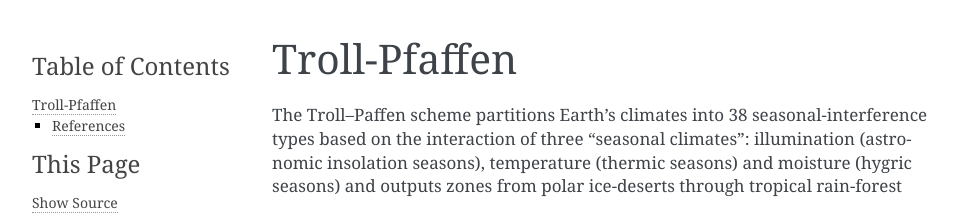
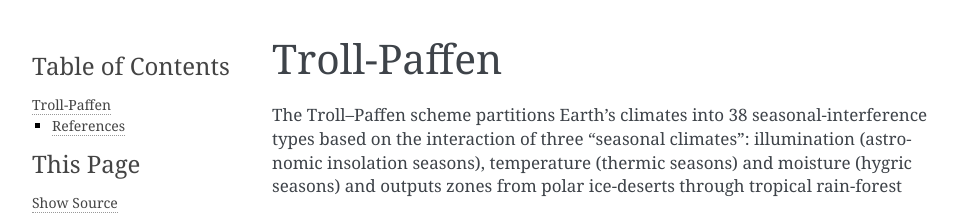
Before and after one commit to clechartre/Biome.jl, a Sphinx documentation site: the page built from docs/src/trollpaffen.md, in a window 1280 px wide and 900 px high. Shown: the top 222 px of the window, without its empty margins (148-1112 px from the left). Built offline with Sphinx 7.4.7, drawn with Linux system fonts in a browser that asks for light colours; the version number could not be read and is left out.

Commit message:
Fixes to documentation

```diff
--- a/docs/src/trollpfaffen.md
+++ b/docs/src/trollpaffen.md
@@ -1,4 +1,4 @@
-# Troll-Pfaffen
+# Troll-Paffen
 
 The Troll–Paffen scheme partitions Earth’s climates into 38 seasonal‑interference types based on the interaction of three “seasonal climates”: illumination (astronomic insolation seasons), temperature (thermic seasons) and moisture (hygric seasons) and outputs zones from polar ice‑deserts through tropical rain‑forest
 
```
Also changed, not shown: docs/src/getting-started.md (deleted), 1 other file.
